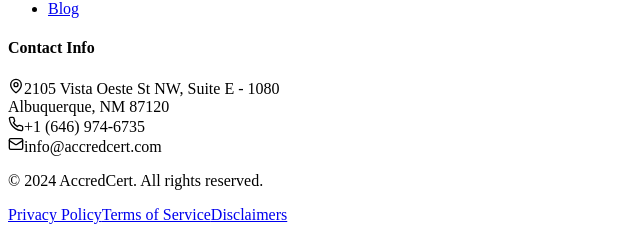
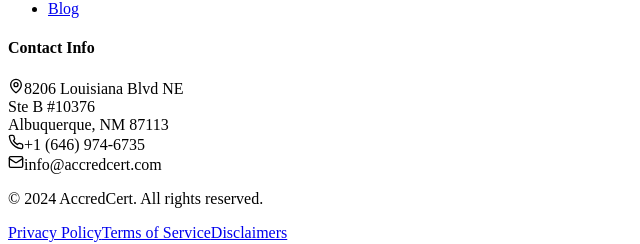
Before and after one commit to ravimenariya/Accredcert-Frontend, a React (Vite) app in the folder client/: page /service/1 in a window 1280 px wide. Shown: the part 555-799 px from the top of the page, without its empty margins (0-640 px from the left). Built offline with nearby package versions, Linux system fonts and the light colour scheme; no server answers.

Commit message:
changed footer address

```diff
--- a/client/src/components/layout/footer.tsx
+++ b/client/src/components/layout/footer.tsx
@@ -59,8 +59,9 @@ export default function Footer() {
               <div className="flex items-start">
                 <MapPin className="mt-1 mr-3 flex-shrink-0" size={16} />
                 <span className="text-sm">
-                  2105 Vista Oeste St NW, Suite E - 1080<br />
-                  Albuquerque, NM 87120
+                  8206 Louisiana Blvd NE <br />
+                  Ste B #10376 <br />
+                  Albuquerque, NM 87113
                 </span>
               </div>
               <div className="flex items-center">
```
